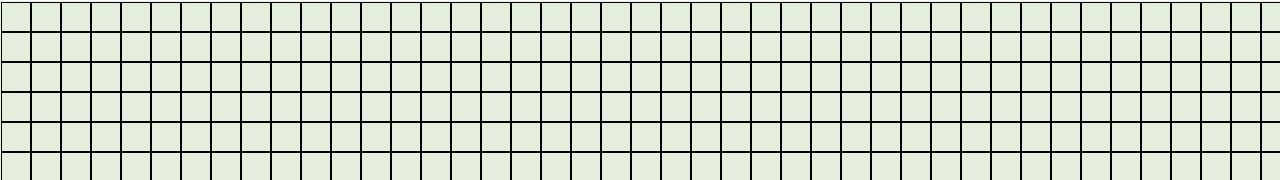
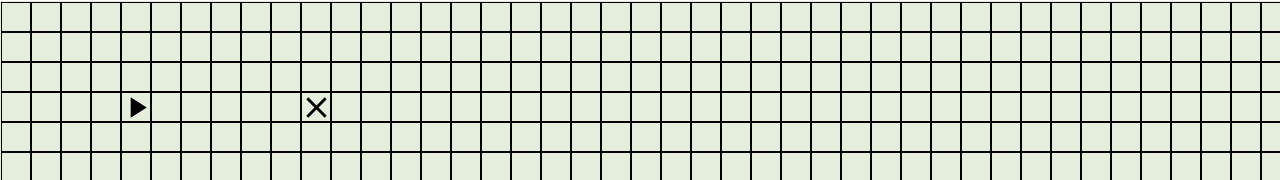
Before and after one commit to danielReineborn/pathfind-experiment, a React (Create React App) app: page / in a window 1280 px wide. Shown: the part 154-334 px from the top of the page. Built offline with nearby package versions, Linux system fonts and the light colour scheme.

Commit message:
added component that serves grid data

```diff
--- a/src/App.js
+++ b/src/App.js
@@ -5,6 +5,7 @@ import { makeGrid } from "./Utils";
 
 import Header from "./Component/Header";
 import Grid from "./Component/Grid";
+import DataLayer from "./Component/DataLayer";
 
 
 const Main = styled.main`
@@ -40,10 +41,9 @@ function App() {
 
   return (
     <Main>
-      <Header setVertex={setVertex} />
-
-
-      <Grid handleVertex={handleVertex} /* grid={grid} */ start={start} end={end} x={50} y={20} />
+      <DataLayer />
+      {/* <Header setVertex={setVertex} />
+      <Grid handleVertex={handleVertex} grid={grid} start={ start } end={end} x={50} y={20} /> */}
     </Main>
   );
 }
--- a/src/Component/DataLayer.js
+++ b/src/Component/DataLayer.js
@@ -1,15 +1,30 @@
 import React, { useState } from "react";
+import styled from "styled-components";
 
 import { makeGrid } from "../Utils";
 import Grid from "./Grid";
+import Header from "./Header";
+
+const Main = styled.main`
+box-sizing: border-box;
+background-color: #ffffff;
+min-height: 100vh;
+`
 
 
 export default function DataLayer() {
 
-  const grid = makeGrid(50, 20);
+  const x = 50;
+  const y = 20;
+  const start = 154;
+  const end = 160;
+  const grid = makeGrid(x, y);
 
 
   return (
-    <Grid grid={grid} />
+    <Main>
+      <Header />
+      <Grid firstGrid={grid} x={x} y={y} start={start} end={end} />
+    </Main>
   )
 }
--- a/src/Component/Grid.js
+++ b/src/Component/Grid.js
@@ -22,11 +22,11 @@ const Container = styled.section`
 `
 
 
-export default function Grid({ start, end, x, y, handleVertex }) {
+export default function Grid({ start, end, x, y, handleVertex, firstGrid }) {
 
-  const [grid, updateGrid] = useState([]);
+  const [grid, updateGrid] = useState(firstGrid);
 
-  useEffect(() => {
+  /* useEffect(() => {
 
     let grid = makeGrid(x, y);
     if (start) grid[start].start = true;
@@ -34,7 +34,7 @@ export default function Grid({ start, end, x, y, handleVertex }) {
 
     updateGrid(grid);
     console.log("Update");
-  }, [x, y, start, end])
+  }, [x, y, start, end]) */
 
   function onClick(e) {
     console.log(grid[e.target.id]);
--- a/src/Utils/index.js
+++ b/src/Utils/index.js
@@ -11,8 +11,8 @@ export function makeGrid(x, y) {
       candidateCost: null, //Can be removed.
       solved: false,
       linked: false,
-      start: false,
-      end: false,
+      start: i === 154 ? true : false,
+      end: i === 160 ? true : false,
       color: "#E5EEDC",
       connected: defineConnected(i, x, y)
 
```
